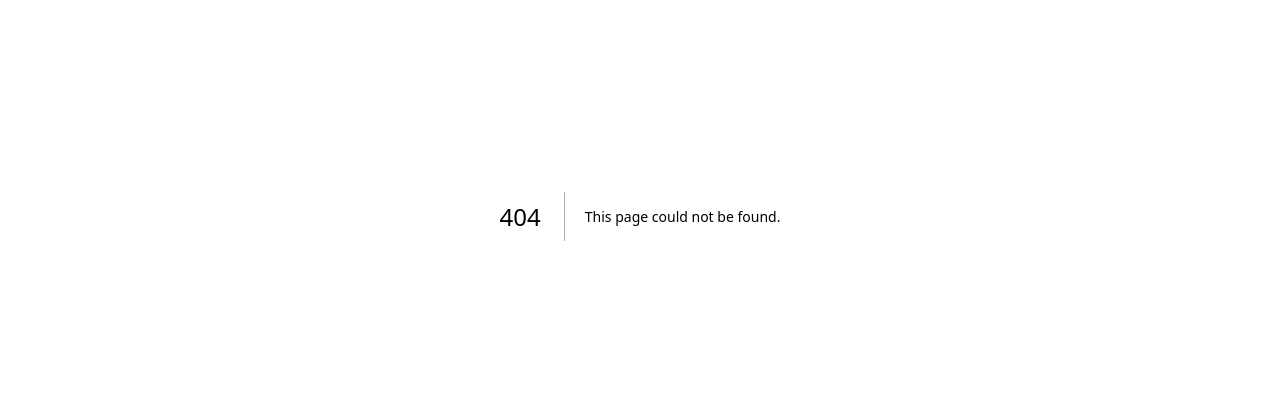
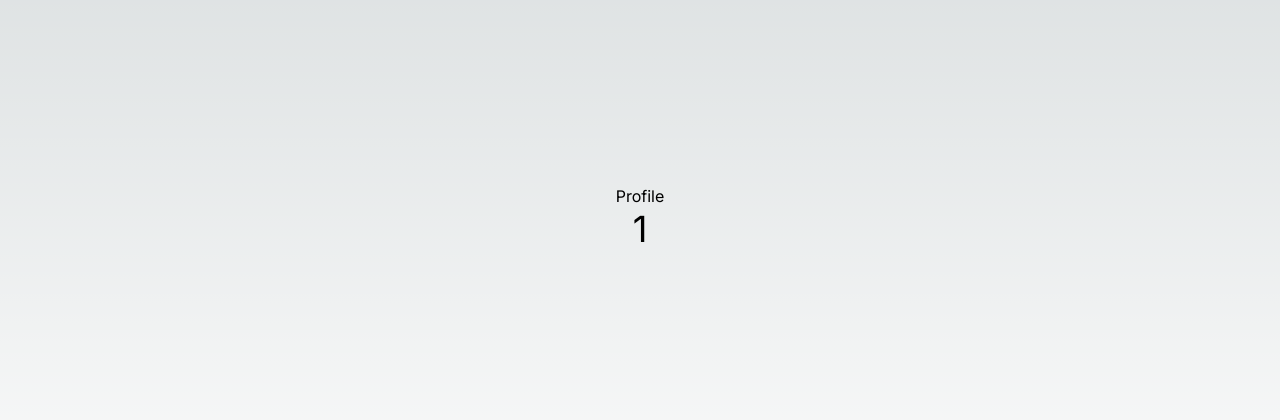
Before and after one commit to Vinaysohaliya/Auth-with-NextJs, a Next.js app: page /profile/1 in a window 1280 px wide. Before the commit this address had no page. Shown: the part 184-604 px from the top of the page. Built offline with nearby package versions, Linux system fonts and the light colour scheme.

Commit message:
profile page starting

```diff
--- /dev/null
+++ b/src/app/profile/[id]/page.tsx
@@ -0,0 +1,9 @@
+export default function userProfile({params}:any) {
+    return(
+        <div className="flex flex-col items-center justify-center min-h-screen py-2">
+            <h1>Profile</h1>
+            <hr />
+            <p className=" text-4xl">{params.id}</p>
+        </div>
+    )
+}
--- /dev/null
+++ b/src/app/profile/page.tsx
@@ -0,0 +1,9 @@
+export default function userProfile() {
+    return(
+        <div className="flex flex-col items-center justify-center min-h-screen py-2">
+            <h1>Profile</h1>
+            <hr />
+            <p className=" text-4xl"></p>
+        </div>
+    )
+}
```
